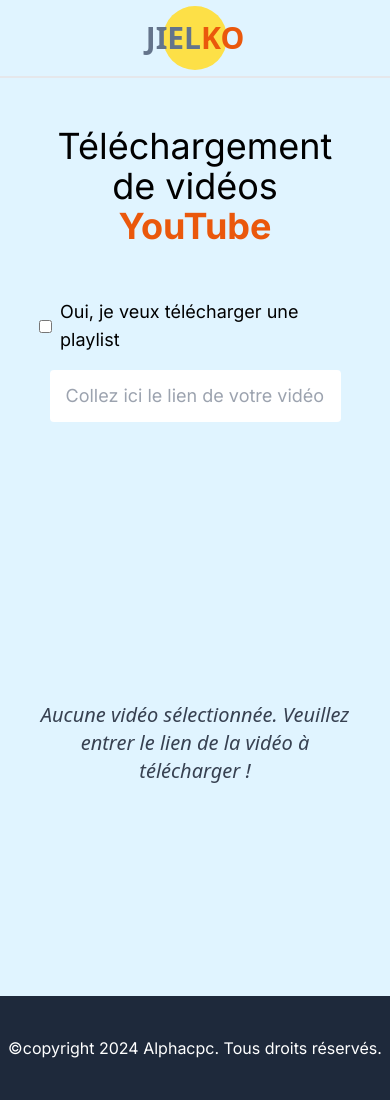
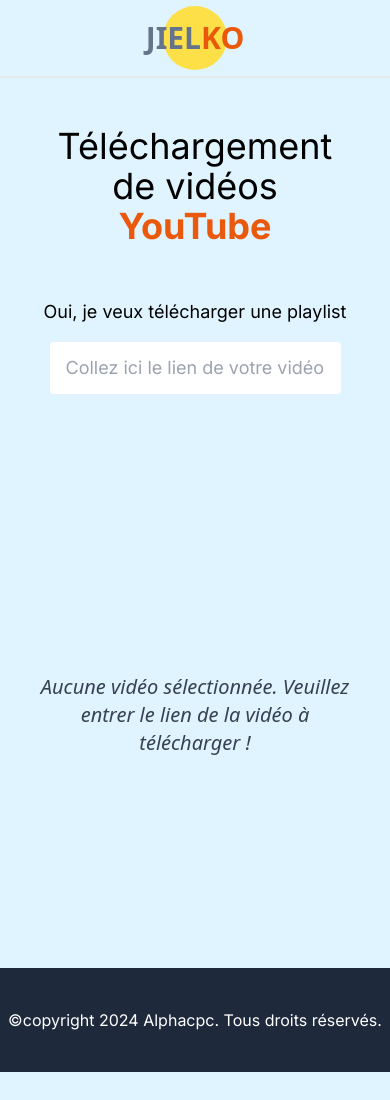
Before and after one commit to alphacpc/downloader, a Next.js app in the folder ui/: page / in a window 390 px wide. After the commit the page ends 1072 px from the top, so only its background shows below. Built offline with nearby package versions, Linux system fonts and the light colour scheme.

Commit message:
update margin for div-video-item

```diff
--- a/ui/src/components/Form.tsx
+++ b/ui/src/components/Form.tsx
@@ -52,7 +52,6 @@
             <form className=" my-8 py-5 flex flex-col justify-center items-center" method='post'>
                 <div className="flex items-center flex-row-reverse text-lg mb-4">
                     <label htmlFor="playlist">Oui, je veux télécharger une playlist</label>
-                    <input type="checkbox" name="playlist" id="playlist" className='mr-2' />
                 </div>
 
                 <input type="text" name="link"
@@ -63,9 +62,9 @@
             </form>
 
             {/* Taille de l'écran (sm, md, lg, xl): */}
-            <div className='flex justify-around flex-wrap'>
+            <div className='flex div-videos flex-wrap'>
                 { videos && videos.length > 0 ? videos.map((video, index) => (
-                    <div key={index} className="m-1 mb-12 shadow-lg rounded lg:w-[20rem] md:w-[20rem] sm:w-full">
+                    <div key={index} className="mb-12 div-item-video shadow-lg rounded lg:w-[20rem] md:w-[20rem] sm:w-full">
                         <img src={info["image"]} alt={info["title"]}/>
                         <div className="flex items-center bg-white justify-between py-4 px-2">
                             <span className="font-bol">{video?.mime_type.replace("/"," ").toUpperCase()}</span>
--- a/ui/src/styles/globals.css
+++ b/ui/src/styles/globals.css
@@ -14,3 +14,11 @@
   font-family: Inter;
   background: #E0F4FF;
 }
+
+.div-videos .div-item-video{
+  margin-right: 4% !important;
+}
+
+.div-videos .div-item-video:nth-child(5n){
+  margin-right: 0px !important;
+}
```
